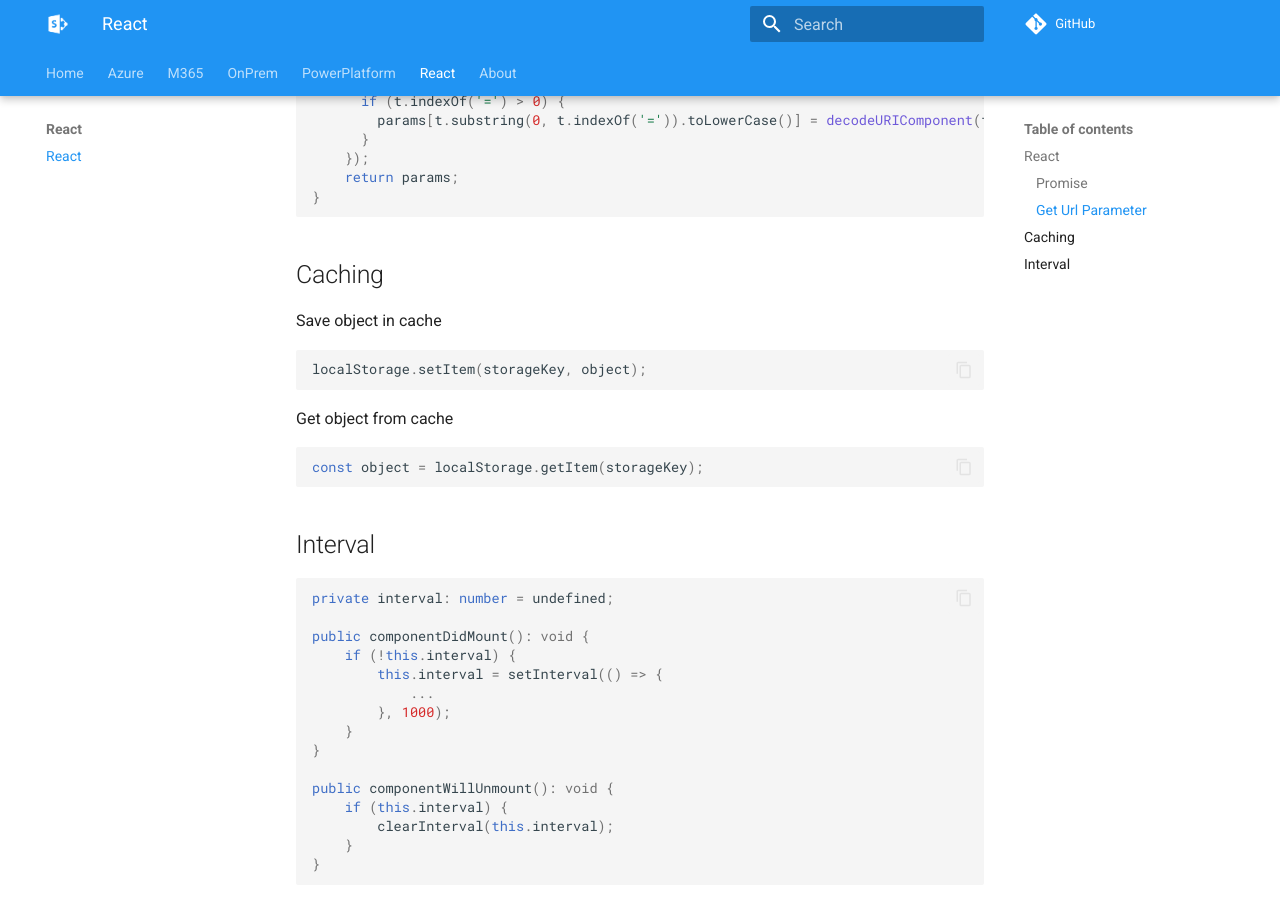
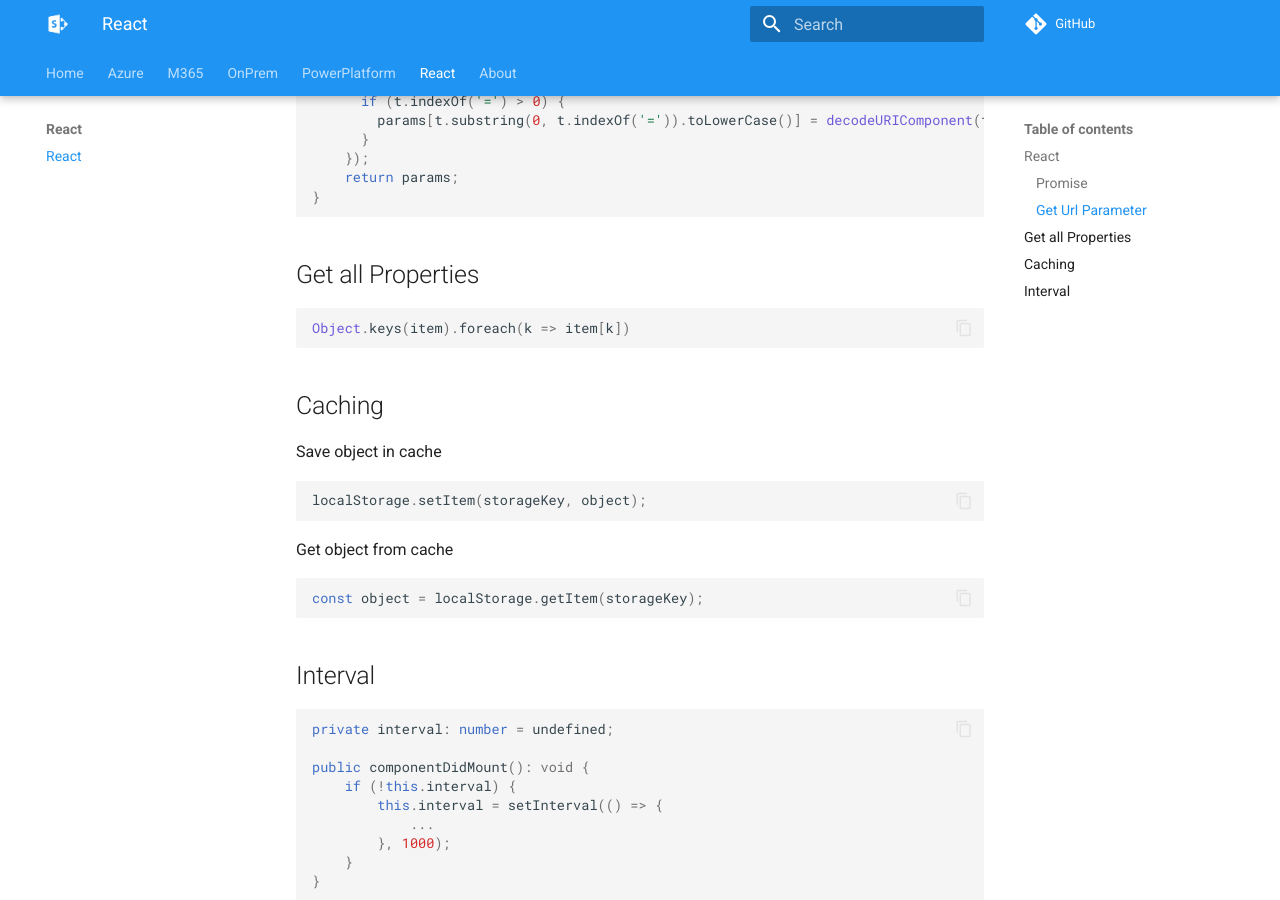
Before and after one commit to Kusi1975/spkb, an MkDocs documentation site: the page built from docs/React/index.md, in a window 1280 px wide and 900 px high, scrolled down 823 px. Built offline with MkDocs 1.6.1 and Material for MkDocs 9.7.7, drawn with Linux system fonts in a browser that asks for light colours; comment, search, counter and statistics services are not loaded.

Commit message:
React Utils

````diff
--- a/docs/React/index.md
+++ b/docs/React/index.md
@@ -41,6 +41,12 @@
 }
 ```
 
+## Get all Properties
+
+```typescript
+Object.keys(item).foreach(k => item[k])
+```
+
 ## Caching
 
 Save object in cache
````
